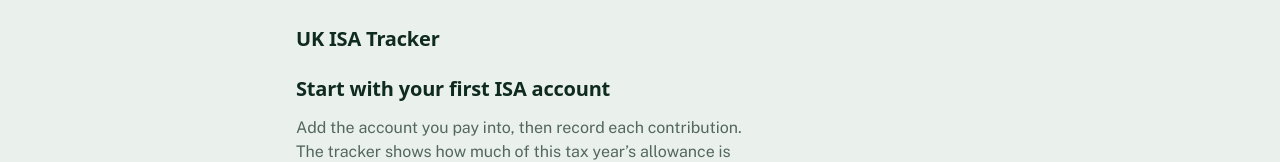
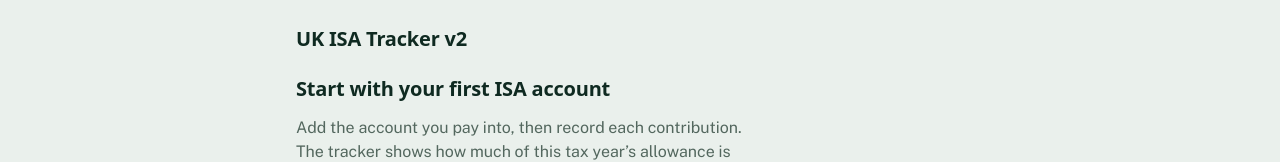
Before and after one commit to oliverlmc2026/uk-isa-tracker, a React (Vite) app: page / in a window 1280 px wide. Shown: the top 162 px of the page. Built offline with nearby package versions, Linux system fonts and the light colour scheme; a web font is replaced by a local one.

Commit message:
Test: add v2 to masthead title to verify update prompt
Co-Authored-By: Claude Sonnet 5.5 <noreply@anthropic.com>

```diff
--- a/src/ui/App.tsx
+++ b/src/ui/App.tsx
@@ -134,7 +134,7 @@ function Tracker({
   return (
     <main>
       <header className="masthead">
-        <h1>UK ISA Tracker</h1>
+        <h1>UK ISA Tracker v2</h1>
       </header>
 
       <Nav route={route} />
```
